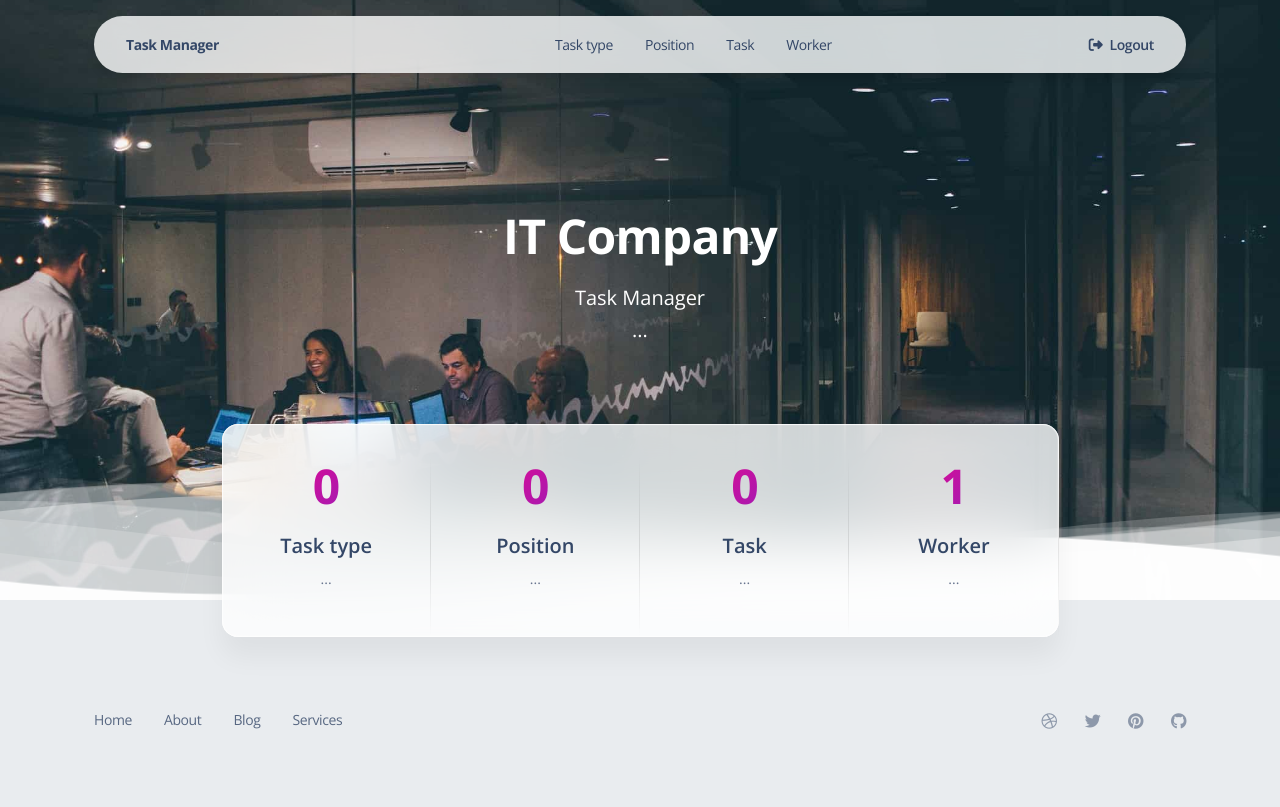
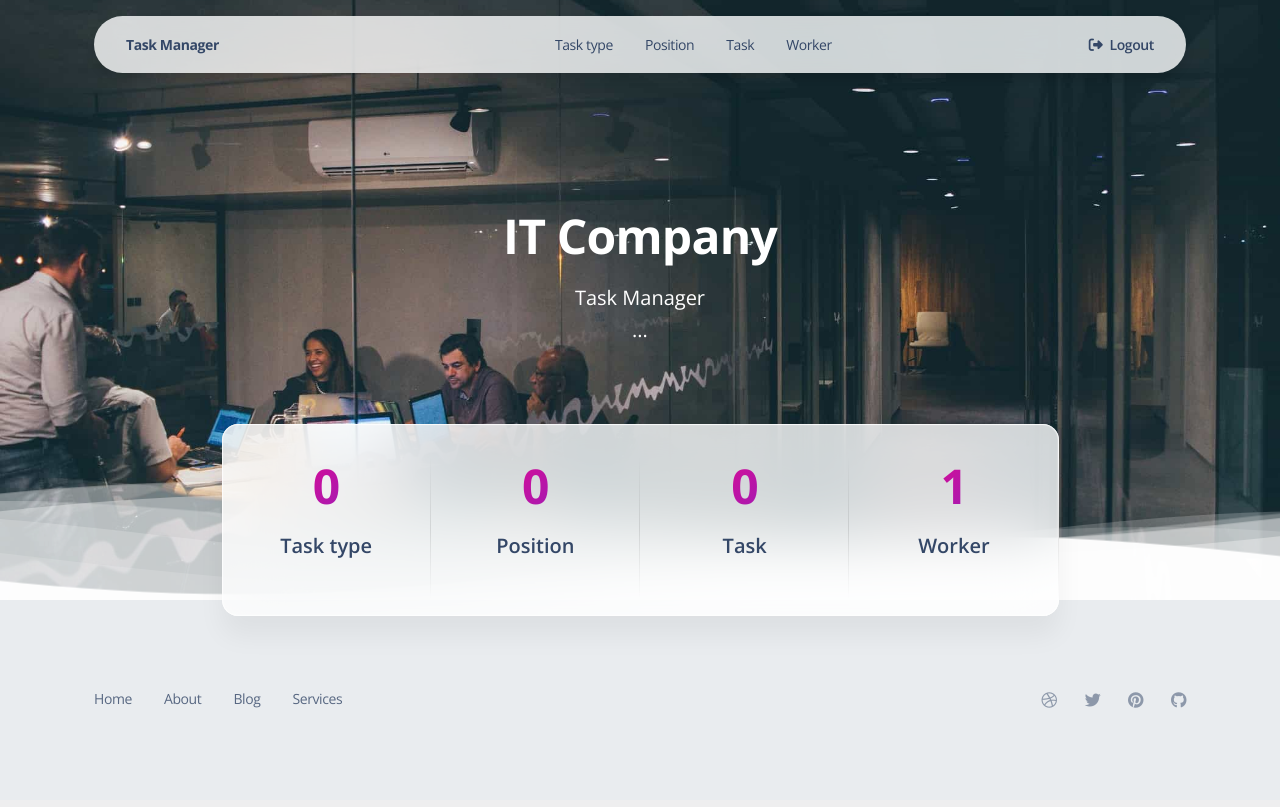
Before and after one commit to Serhii-Kovalenko44/it-company, a Django app: page / in a window 1280 px wide. After the commit the page ends 708 px from the top, so only its background shows below. Run offline with Django 4.2, Linux system fonts and the light colour scheme; the visitor is signed in with stand-in values (Sample User, id 1); data comes from the database, SQL or seed files in the repository; data that the repository does not hold is empty; some libraries are stand-ins or nearby versions.

Commit message:
Updated template index.html

```diff
--- a/templates/task_manager/index.html
+++ b/templates/task_manager/index.html
@@ -45,7 +45,6 @@
               <div class="p-3 text-center">
                 <h1 class="text-gradient text-primary"><span id="state1" countTo="{{ num_task_type }}">0</span></h1>
                 <h5 class="mt-3">Task type</h5>
-                <p class="text-sm">...</p>
               </div>
               <hr class="vertical dark">
             </div>
@@ -53,7 +52,6 @@
               <div class="p-3 text-center">
                 <h1 class="text-gradient text-primary"> <span id="state2" countTo="{{ num_position }}">0</span></h1>
                 <h5 class="mt-3">Position</h5>
-                <p class="text-sm">...</p>
               </div>
               <hr class="vertical dark">
             </div>
@@ -61,7 +59,6 @@
               <div class="p-3 text-center">
                 <h1 class="text-gradient text-primary"> <span id="state3" countTo="{{ num_task }}">0</span></h1>
                 <h5 class="mt-3">Task</h5>
-                <p class="text-sm">...</p>
               </div>
               <hr class="vertical dark">
             </div>
@@ -69,7 +66,6 @@
               <div class="p-3 text-center">
                 <h1 class="text-gradient text-primary"> <span id="state4" countTo="{{ num_worker }}">0</span></h1>
                 <h5 class="mt-3">Worker</h5>
-                <p class="text-sm">...</p>
               </div>
               <hr class="vertical dark">
             </div>
```
